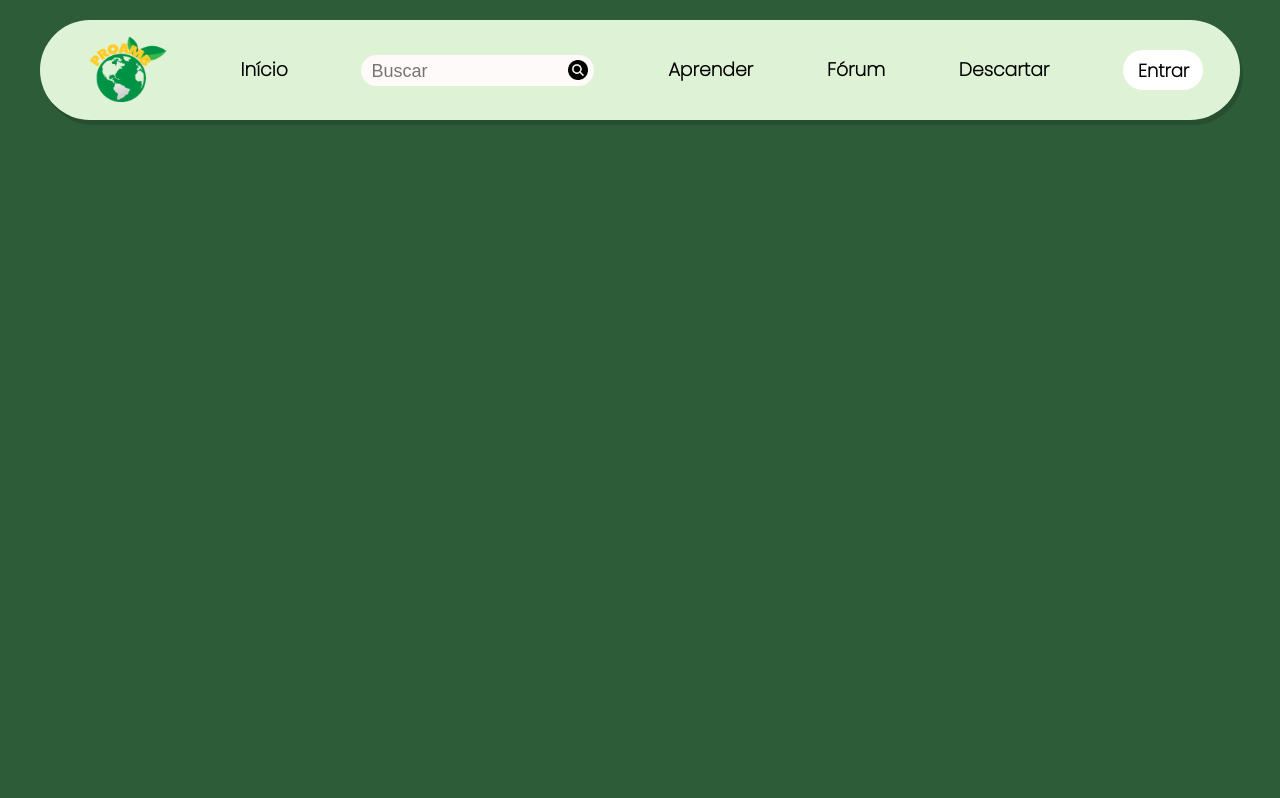
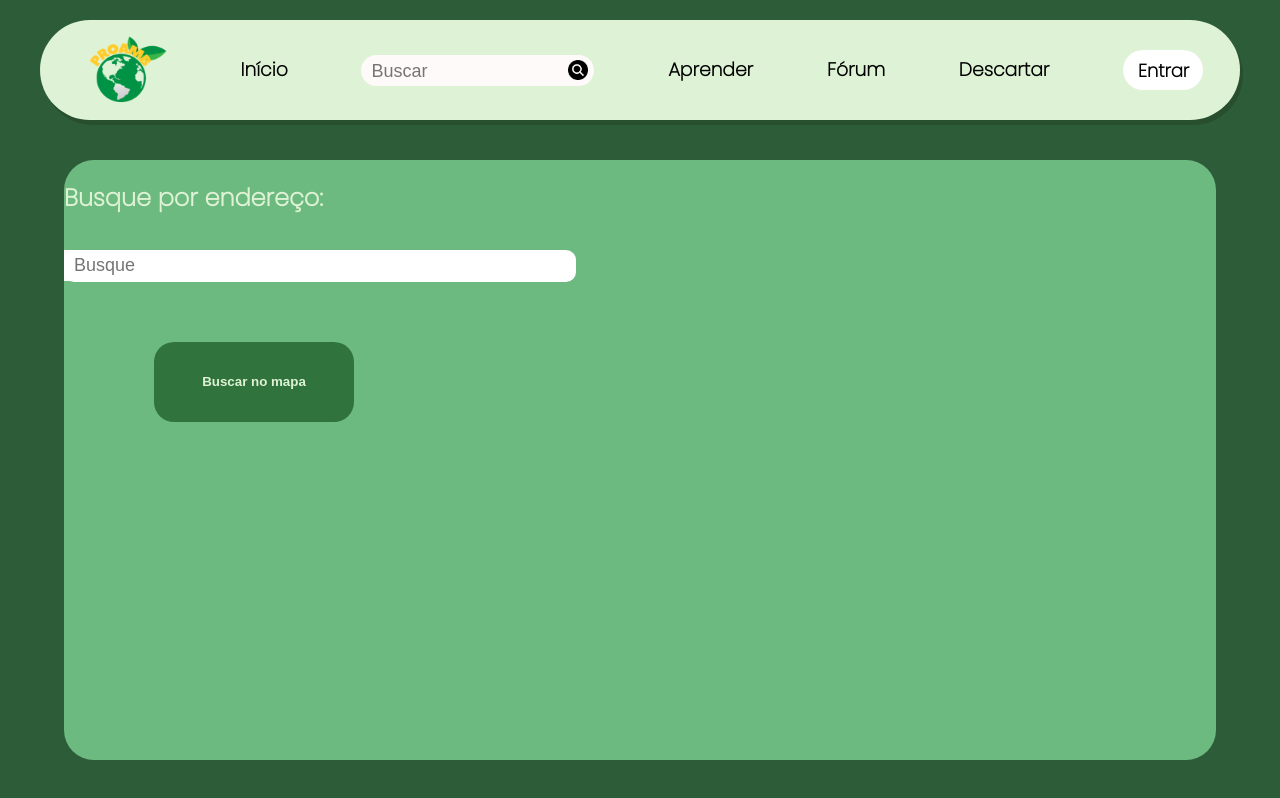
Before and after one commit to Cassiannoow/ProAmb-Old, a React (Create React App) app in the folder proamb/: page /mapa-proamb in a window 1280 px wide. Built offline with nearby package versions, Linux system fonts and the light colour scheme.

Commit message:
começando o css da aba descartar

```diff
--- /dev/null
+++ b/proamb/src/Components/BarraDeBuscarLugar/BarraDeBuscarLugar.css
@@ -0,0 +1,20 @@
+#divBuscarLugar {
+    margin-top: 35px;
+    background: #FFFAFA;
+    width:  233px;
+    height: 31px;
+}
+
+#txtBuscarLugar {
+    float:left;
+    padding-left: 10px;
+    font-size:18px;
+    border:none;
+    height: 30px;
+    width: 500px;
+    border-radius: 10px;
+}
+
+input:focus{
+    outline: 0;
+}
--- /dev/null
+++ b/proamb/src/Components/BarraDeBuscarLugar/BarraDeBuscarLugar.js
@@ -0,0 +1,10 @@
+import React from "react";
+import './BarraDeBuscarLugar.css'
+
+export default function BarraDeBuscarLugar() {
+    return (
+        <div id="divBuscarLugar">
+            <input type="text" id="txtBuscarLugar" placeholder="Busque"/>
+        </div>
+    )
+}
--- /dev/null
+++ b/proamb/src/Components/Telas/Descartar/Descartar.css
@@ -0,0 +1,48 @@
+#telaDescartar {
+    display: grid;
+    grid-template-areas:
+    "buscar lugares";
+    display: flex;
+    flex-direction: column;
+    background-color: #6CBA7F;
+    width: 90vw;
+    height: 75vh;
+    margin: auto;
+    margin-top: 160px;
+    border-radius: 30px;
+}
+
+.buscar {
+    grid-area: "buscar";
+    margin-top: 60px;
+    margin-left: 90px;
+    overflow: hidden;
+    color: white;
+    font-size: 26px;
+    width: 40vw;
+}
+
+.lugares {
+    margin-top: 60px;
+    margin-bottom: 20px;
+    display: flex;
+    flex-direction: column;
+    overflow-y: auto;
+    overflow-x: hidden;
+    background-color: #DEF2D5;
+    width: 42.5vw;
+    border-radius: 20px;
+}
+
+#tituloBuscar {
+    color: #DEF2D5;
+}
+
+#btnBuscarNoMapa {
+    width: 200px;
+    height: 80px;
+    border: none;
+    background-color: #31733C;
+    color: #DEF2D5;
+    border-radius: 20px;
+}
--- /dev/null
+++ b/proamb/src/Components/Telas/Descartar/Descartar.js
@@ -0,0 +1,25 @@
+import React, { Component, useEffect } from "react";
+import BarraDeBuscarLugar from "../../BarraDeBuscarLugar/BarraDeBuscarLugar";
+import './Descartar.css';
+import axios from "axios";
+
+export default class Descartar extends Component {
+    render() {
+        return (
+            <article id="telaDescartar">
+                <div>
+                    <h2 id="tituloBuscar">Busque por endereço:</h2>
+                    <BarraDeBuscarLugar />
+                </div>
+
+                <section className="buscar">
+                    <button id="btnBuscarNoMapa"><b>Buscar no mapa</b></button>
+                </section>
+
+                <section className="lugares">
+
+                </section>
+            </article>
+        )
+    }
+}
--- a/proamb/src/Components/Telas/Forum/Forum.js
+++ b/proamb/src/Components/Telas/Forum/Forum.js
@@ -1,6 +1,5 @@
 import React, { Component, useEffect } from "react";
 import './Forum.css';
-import BarraDeComentario from '../../BarraDeComentario/BarraDeComentario'
 import Post from './Post/Post'
 import axios from "axios";
 
--- a/proamb/src/Rotas.js
+++ b/proamb/src/Rotas.js
@@ -5,6 +5,7 @@ import Forum from './Components/Telas/Forum/Forum';
 import Home from './Components/Telas/Home/Home';
 import Login from "./Components/Telas/Login/Login";
 import Aprender from "./Components/Telas/Aprender/Aprender";
+import Descartar from "./Components/Telas/Descartar/Descartar"
 import Perfil from "./Components/Telas/Perfil/perfil"
 import { meuContext } from "./Contexto";
 
@@ -33,6 +34,10 @@ export default function Rotas(props) {
                     <Aprender />
                 } />
 
+                <Route path='/mapa-proamb' element={
+                    <Descartar />
+                } />
+
                 <Route path='/perfil/:username' element={
                     <meuContext.Provider value={[user,setUser]}>
                         <Perfil user={props.user} />
```
Also changed, not shown: 16 other files (tests, documents, lock files or other folders).
